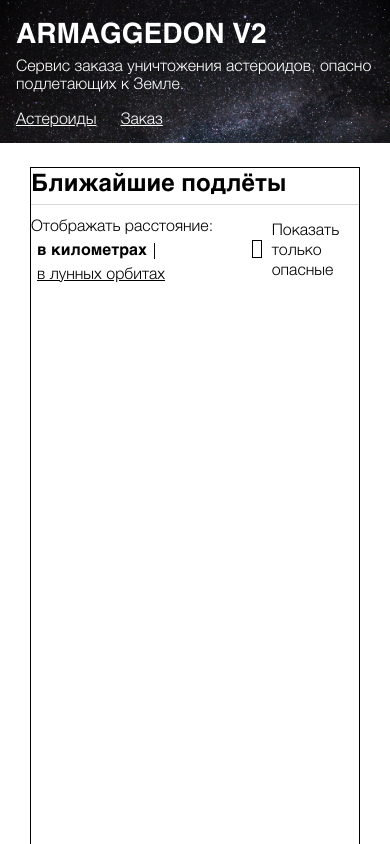
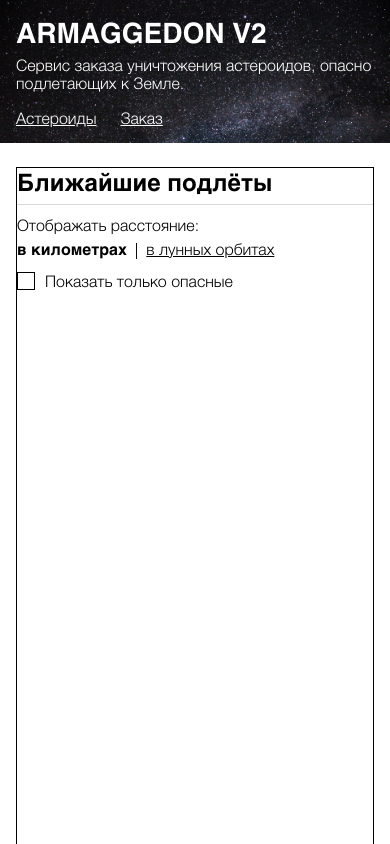
Before and after one commit to SergeyKazarinov/armaggedon, a React (Create React App) app: page / in a window 390 px wide. Shown: the top 844 px of the page. Built offline with nearby package versions, Linux system fonts and the light colour scheme.

Commit message:
feat(Main): add adaptiv for the section

```diff
--- a/src/components/Main/Main.js
+++ b/src/components/Main/Main.js
@@ -8,16 +8,18 @@ function Main() {
       <section className={main.flights}>
         <div className={`${app.flex} ${app.flex_column}`}>
           <h2 className={main.title}>Ближайшие подлёты</h2>
-          <div className={`${app.flex} ${main.subtitle}`}>
+          <div className={main.subtitle}>
             <p className={main.distance}>
               Отображать расстояние:
+              <div>
                 <button className={`${main.button} ${main.active}`}>
                   в километрах
                 </button>
-              |
+                &#8194;|&#8194;
                 <button className={main.button}>
                   в лунных орбитах
                 </button>
+              </div>
             </p>
             <div className={main.checkbox_container}>
               <button className={main.checkbox} type="checkbox" id="dangerous" />
--- a/src/components/Main/Main.module.css
+++ b/src/components/Main/Main.module.css
@@ -19,10 +19,12 @@
   font-size: 16px;
   line-height: 24px;
   font-weight: 400;
+  display: flex;
 }
 
 .button {
   border: none;
+  padding: 0;
   background-color: #fff;
   text-decoration: underline;
 }
@@ -33,6 +35,8 @@
 }
 
 .subtitle {
+  display: flex;
+  justify-content: space-between;
   padding-top: 8px;
 }
 
@@ -53,3 +57,19 @@
   font-size: 16px;
   line-height: 20px;
 }
+
+@media screen and (max-width: 745px) {
+  .subtitle {
+    flex-direction: column;
+    gap: 10px;
+  }
+}
+
+@media screen and (max-width: 540px) {
+  .content {
+    margin: 24px 16px 0;
+  }
+  .distance {
+    flex-direction: column;
+  }
+}
```
Lines whose indentation alone changed are shown as unchanged.
